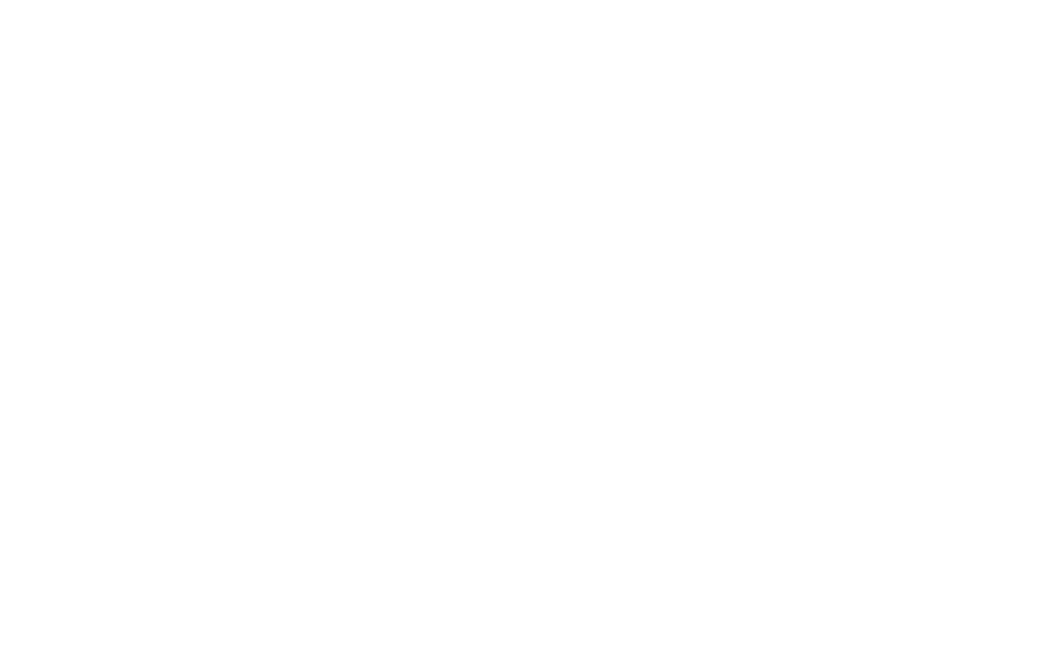
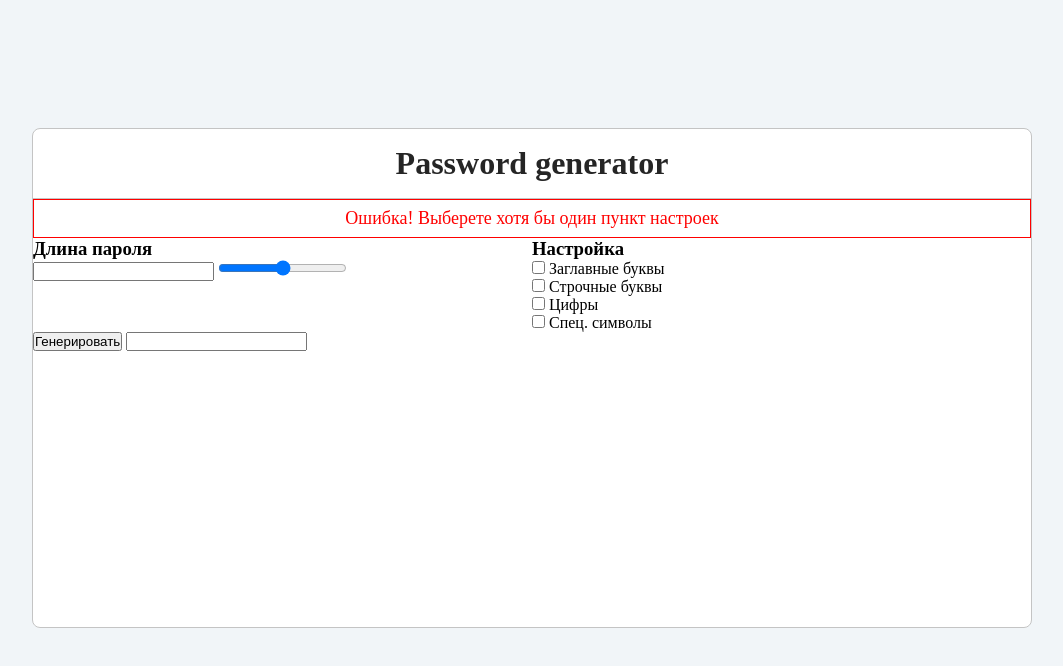
Before and after one commit to surovegor/password-generator, a plain HTML site: page app/index.html in a window 1280 px wide. Shown: the whole page, without its empty margins (108-1171 px from the left). Drawn offline with Linux system fonts and the light colour scheme.

Commit message:
Стартовая разметка

```diff
--- a/app/index.html
+++ b/app/index.html
@@ -4,11 +4,57 @@
     <meta charset="UTF-8">
     <meta http-equiv="X-UA-Compatible" content="IE=edge">
     <meta name="viewport" content="width=device-width, initial-scale=1.0">
-    <title>Template HTML5</title>
+    <title>Password generator</title>
     <link rel="stylesheet" href="css/style.min.css">
 </head>
 <body>
+    <div class="app">
+        <header class="app__header">
+            <h1>Password generator</h1>
+        </header>
+        <main class="app__content">
+            <div class="error">
+                <p class="error__item">Ошибка! Выберете хотя бы один пункт настроек</p>
+            </div>
+            <div class="customize">
+                <div class="customize__block">
+                    <h3>Длина пароля</h3>
+                    <input type="number">
+                    <input type="range">
+                </div>
 
+                <div class="customize__block mod">
+                    <h3>Настройка</h3>
+                    <div class="mod__element">
+                        <input type="checkbox">
+                        <label>Заглавные буквы</label>
+                    </div>
+
+                    <div class="mod__element">
+                        <input type="checkbox">
+                        <label>Строчные буквы</label>
+                        </div>
+
+                    <div class="mod__element">
+                        <input type="checkbox">
+                        <label>Цифры</label>
+                    </div>
+
+                    <div class="mod__element">
+                        <input type="checkbox">
+                        <label>Спец. символы</label>
+                    </div>
+                </div>
+
+            </div>
+
+            <div class="block-generate">
+                <button>Генерировать</button>
+                <input>
+                <label></label>
+            </div>
+        </main>
+    </div>
     <script src="js/main.min.js"></script>
 </body>
 </html>
--- a/app/scss/style.scss
+++ b/app/scss/style.scss
@@ -0,0 +1,41 @@
+body {
+    background: #f1f5f8;
+}
+* {
+    margin: 0;
+    padding: 0;
+    box-sizing: border-box;
+}
+.app {
+    font-size: 16px;
+    border: 1px solid rgb(196, 196, 196);
+    border-radius: .5rem;
+    max-width: 1000px;
+    min-height: 500px;
+    margin: 8rem auto;
+    background-color: #fff;
+}
+.app__header {
+    text-align: center;
+    border-bottom: 1px solid rgb(196, 196, 196);
+    padding: 1rem 0;
+    h1 {
+        color: rgb(37, 37, 37);
+    }
+}
+.customize {
+    display: flex;
+    justify-content: space-between;
+}
+.customize__block {
+    width: 100%;
+}
+.error__item {
+    text-align: center;
+    color: rgb(255, 0, 0);
+    font-size: 18px;
+}
+.error {
+    padding: .5rem 0;
+    border: 1px solid rgb(255, 0, 0);
+}
```
Also changed, not shown: app/css/style.min.css.
